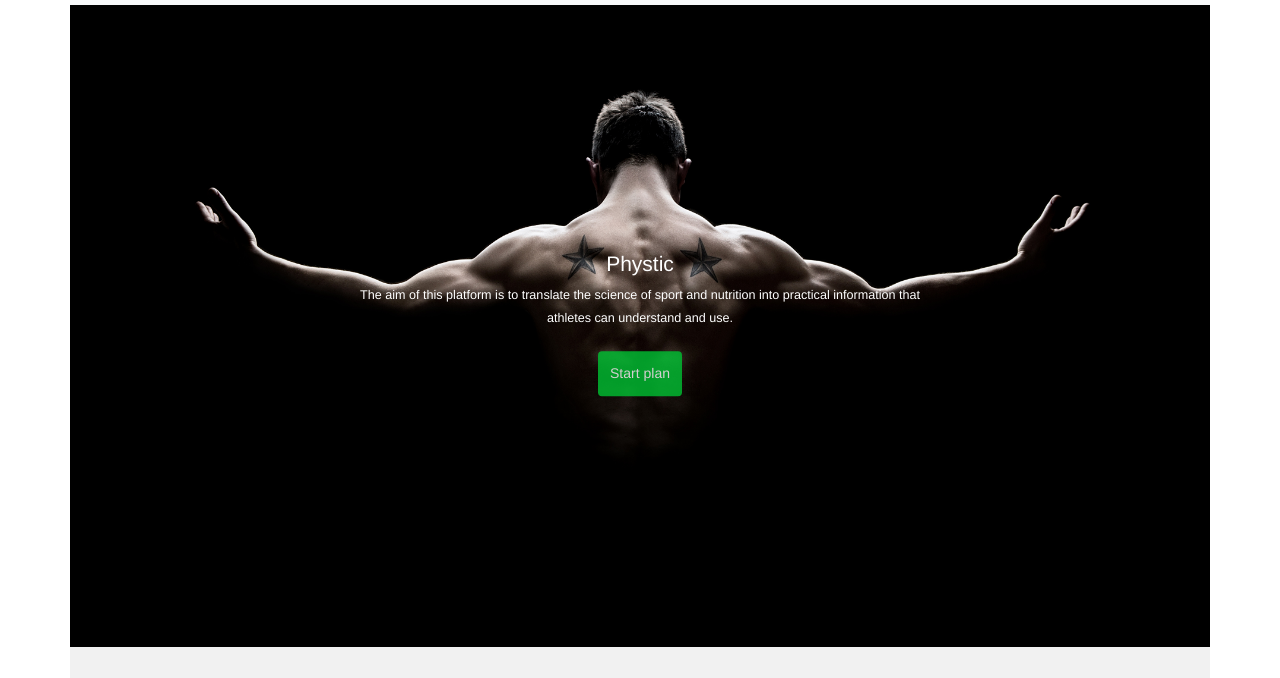
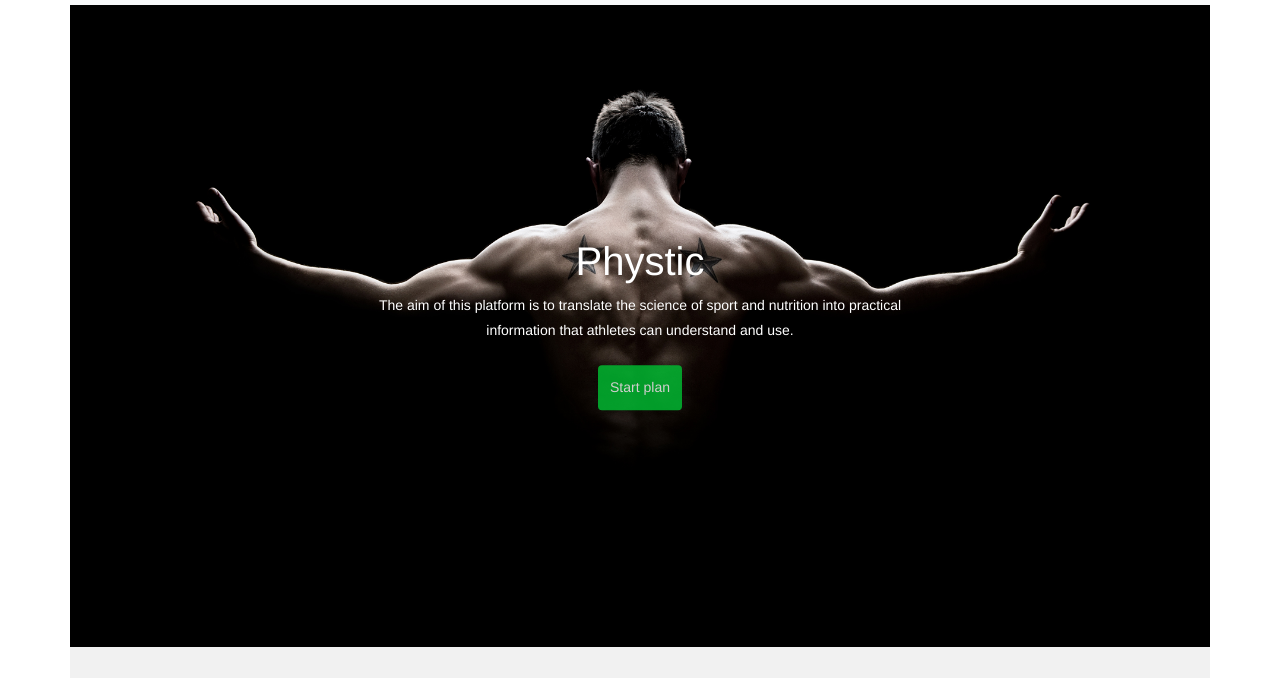
Before and after one commit to AndraMaxim/Project0, a plain HTML site: page index.html in a window 1280 px wide. Shown: the part 122-800 px from the top of the page. Drawn offline with nearby package versions, Linux system fonts and the light colour scheme.

Commit message:
Update index.html

```diff
--- a/index.html
+++ b/index.html
@@ -68,8 +68,8 @@
 			<div class="card bg-dark text-white">
 				<img class="card-img" src="MenBlack.jpg" alt="Card image">
 				<div class="centered">
-					<h1 class="text-center" style="font-size: 150%;">Phystic</h1>
-					<p class="text-center" style="font-size: 90%;">The aim of this platform is to translate the science of sport and nutrition into practical information that athletes can understand and use.</p>
+					<h1 class="text-center">Phystic</h1>
+					<p class="text-center">The aim of this platform is to translate the science of sport and nutrition into practical information that athletes can understand and use.</p>
 					<div class="text-center">
 						<a href="pricing.html" title="" class="btn btn-lg btn-primary">Start plan</a>
 					</div>
```
